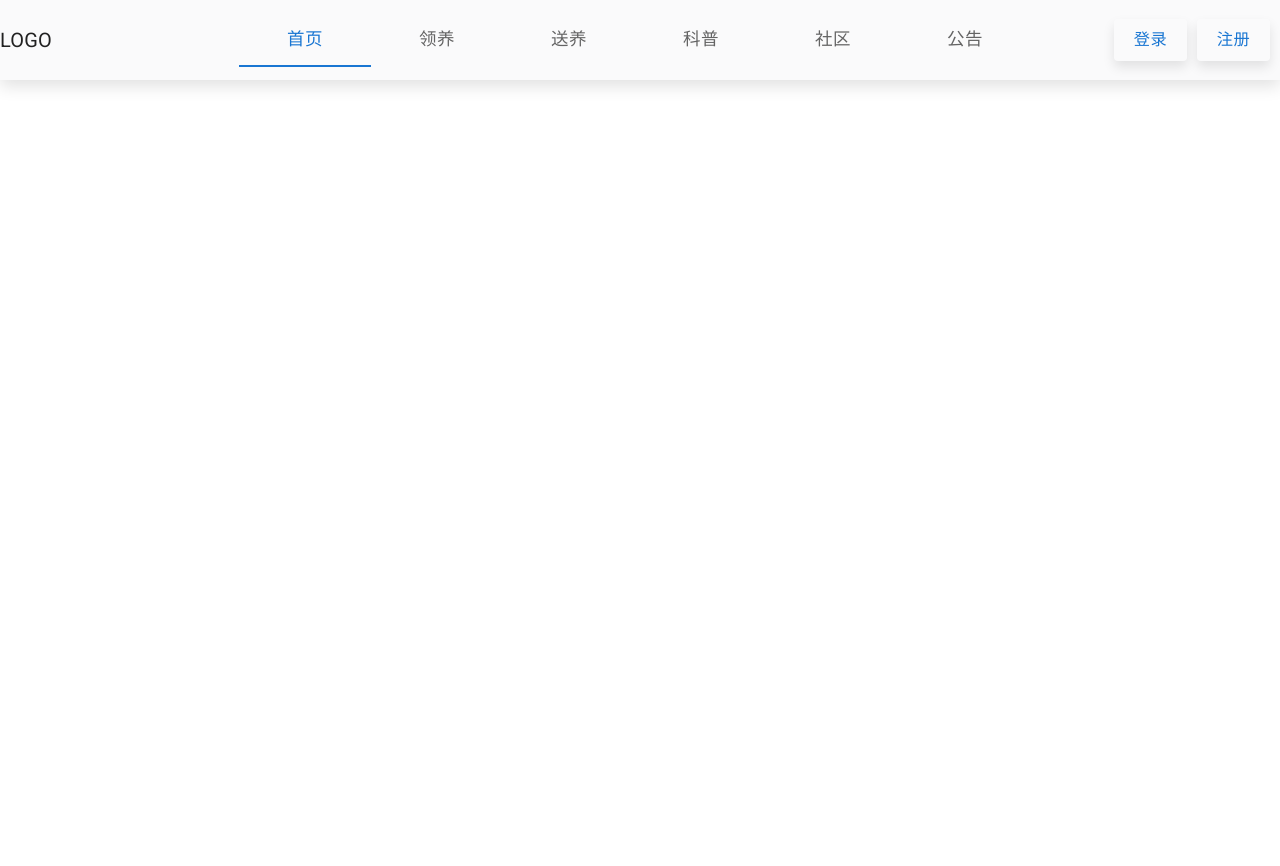
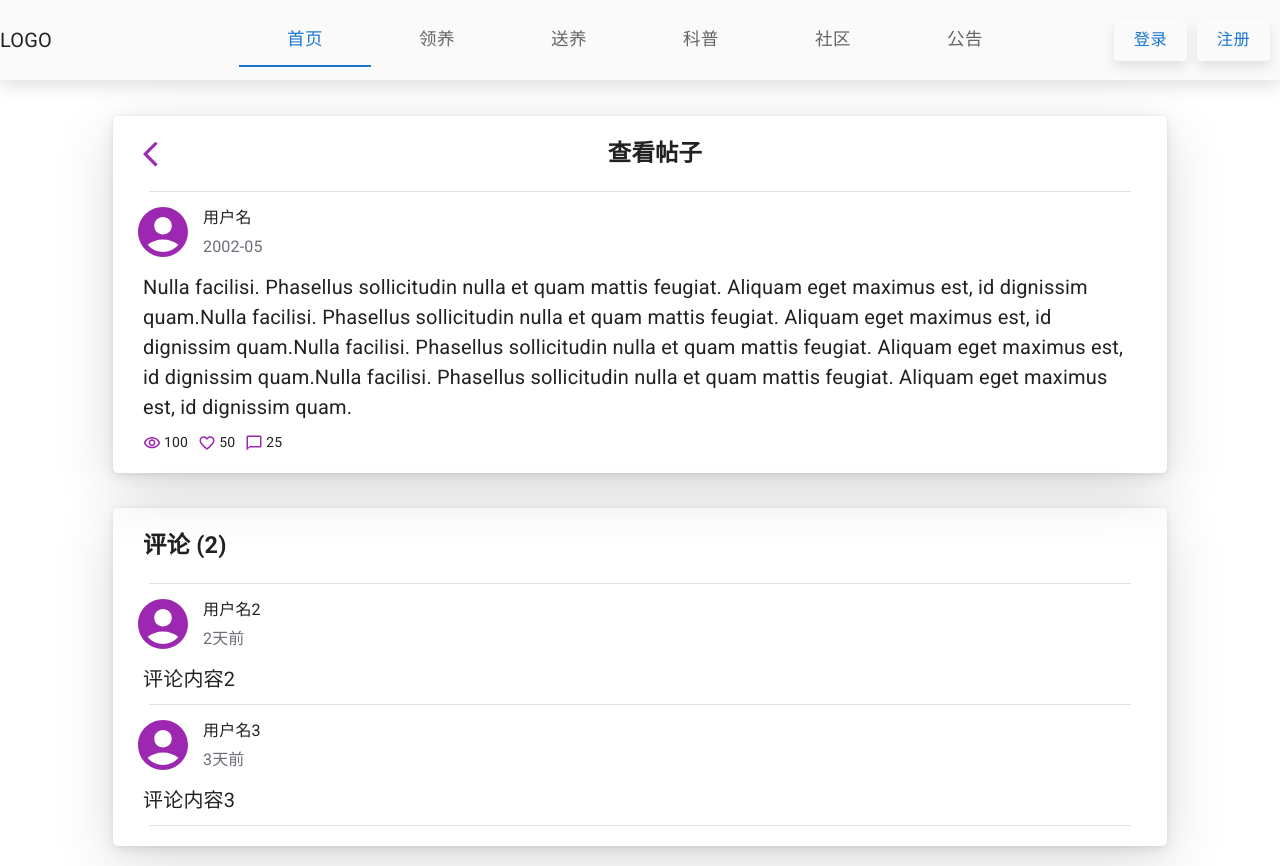
Before and after one commit to SENA-SE/pet-web, a React (Create React App) app: page /community/22 in a window 1280 px wide. Before the commit the page ends 800 px from the top, so only its background shows below. Built offline with nearby package versions, Linux system fonts and the light colour scheme.

Commit message:
commit: postDetail

```diff
--- a/src/App.js
+++ b/src/App.js
@@ -12,6 +12,7 @@ import Adoption from "./Pages/Adoption";
 import Navbar from "./Components/Navbar";
 import PetDetail from "./Pages/PetDetail";
 import Community from "./Pages/Community";
+import PostDetail from "./Pages/PostDetail"
 export default function App() {
   return (
     <>
@@ -26,6 +27,8 @@ export default function App() {
           <Route path="/adoption" element={<Adoption />}></Route>
           <Route path="/adoption/:id" element={<PetDetail />}></Route>
           <Route path="/community" element={<Community />}></Route>
+          <Route path="/community/:id" element={<PostDetail />}></Route>
+
 
           {/* <Route path="/products/:category" element={<ProductList />}></Route>
     <Route path="/product/:id" element={<SingleProduct />}></Route>
--- /dev/null
+++ b/src/Components/Common/Header.jsx
@@ -0,0 +1,25 @@
+import React from 'react'
+import styled from 'styled-components'
+import ArrowBackIosIcon from '@mui/icons-material/ArrowBackIos';
+// import Divider from '@mui/material/Divider';
+
+const Container = styled.div`
+    position: relative;
+    margin: 0 10px 10px 10px;
+    display: flex;
+    justify-content: space-between;
+    align-items: center;
+`
+function Header({title="title", children, back, ...rest}) {
+  return (
+    <Container {...rest}>
+{   back&&                         <ArrowBackIosIcon color="secondary" sx={{ cursor: 'pointer', fontSize: 30 }} />
+}
+                    <h3>{title}</h3>
+                    {children}
+        </Container>
+
+  )
+}
+
+export default Header
--- a/src/Components/Common/Paragraph.jsx
+++ b/src/Components/Common/Paragraph.jsx
@@ -1,6 +1,7 @@
 import styled, { css } from 'styled-components';
 import { useState } from 'react';
 import { useWindowSize } from '../../util/useWindowSize';
+import ViewInfo from './ViewInfo';
 const Container = styled.div`
     display: flex;
     flex-direction: column;
@@ -18,17 +19,23 @@ const StyledParagraph = styled.span`
         `
     };
 `;
+const Bottom = styled.div`
+    display: flex;
+    align-items: center;
+    justify-content: ${({info}) => info? "space-between" : "flex-end"};
+    height: 40px;
+`
 const Expand = styled.span`
     color: ${({ theme }) => theme.palette.primary.main};
     cursor: pointer;
     align-self: flex-end;
-    margin: 10px 10px 0 10px;
+    // margin: 10px 10px 0 10px;
     user-select: none;
 
 `;
 
 
-function Paragraph({ children, ...rest }) {
+function Paragraph({ info, children, ...rest }) {
     const [status, setStatus] = useState({ ellipsis: true, });
     const handleExpand = () => {
         setStatus({ ...status, ellipsis: !status.ellipsis })
@@ -42,10 +49,13 @@ function Paragraph({ children, ...rest }) {
             <StyledParagraph as="p" status={status} {...rest}>
                 {children}
             </StyledParagraph>
-            {children.length > maxWord && (status.ellipsis ? <Expand status={status} onClick={handleExpand}>展开</Expand>
+            <Bottom info={info}>
+                {info && <ViewInfo data={info} style={{marginTop: '10px'}}/>}
+                {children.length > maxWord && (status.ellipsis ? <Expand status={status} onClick={handleExpand}>展开</Expand>
                 :
                 <Expand status={status} onClick={handleExpand}>收回</Expand>)
             }
+            </Bottom>
         </Container>
     );
 }
--- /dev/null
+++ b/src/Components/Common/ViewInfo.jsx
@@ -0,0 +1,40 @@
+import React from 'react'
+import styled from 'styled-components'
+import VisibilityOutlinedIcon from '@mui/icons-material/VisibilityOutlined';
+import FavoriteBorderOutlinedIcon from '@mui/icons-material/FavoriteBorderOutlined';
+import ChatBubbleOutlineIcon from '@mui/icons-material/ChatBubbleOutline';
+
+const Container = styled.div`
+    display: flex;
+    justify-content: center;
+    align-items: center;
+    gap: 10px;
+    user-select: none;
+`
+const Wrapper = styled.div`
+    display: flex;
+    justify-content: center;
+    align-items: center;
+    font-size: 14px;
+    gap: 3px;
+`
+function ViewInfo({data={read: 100, favorite: 50, comment: 25}, ...rest}) {
+  return (
+    <Container {...rest}>
+        <Wrapper>
+            <VisibilityOutlinedIcon color="secondary" sx={{fontSize: 18}}/>
+            <span>{data.read}</span>
+        </Wrapper>
+        <Wrapper>
+            <FavoriteBorderOutlinedIcon color="secondary" sx={{fontSize: 18}}/>
+            <span>{data.favorite}</span>
+        </Wrapper>
+        <Wrapper>
+            <ChatBubbleOutlineIcon color="secondary" sx={{fontSize: 18}}/>
+            <span>{data.comment}</span>
+        </Wrapper>
+    </Container>
+  )
+}
+
+export default ViewInfo
--- a/src/Pages/PetDetail.jsx
+++ b/src/Pages/PetDetail.jsx
@@ -11,6 +11,7 @@ import AccountCircleIcon from '@mui/icons-material/AccountCircle';
 import LocationOnOutlinedIcon from '@mui/icons-material/LocationOnOutlined';
 import Carousel from '../Components/Common/Carousel'
 import InfoForm from '../Components/InfoForm'
+import Header from '../Components/Common/Header'
 const Container = styled.div`
     width: 100%;
     padding: 20px;
@@ -20,12 +21,12 @@ const Container = styled.div`
     align-items: center;
     justify-content: center;
 `
-const Header = styled.div`
-    padding:0 10px 15px 10px;
-    display: flex;
-    justify-content: space-between;
-    align-items: center;
-`
+// const Header = styled.div`
+//     margin: 0 10px 15px 10px;
+//     display: flex;
+//     justify-content: space-between;
+//     align-items: center;
+// `
 const InfoContainer = styled.div`
     display: flex;
     flex-direction: column;
@@ -88,11 +89,14 @@ function PetDetail({ data = {
     return (
         <Container>
             <MainContainer>
-                <Header>
+                {/* <Header>
                     <ArrowBackIosIcon sx={{ cursor: 'pointer' }} />
                     <h2>{data.name}</h2>
                     <FavoriteIcon sx={{ cursor: 'pointer' }} />
 
+                </Header> */}
+                <Header title={data.name} back>
+                    <FavoriteIcon sx={{ cursor: 'pointer' }} />
                 </Header>
                 <Divider variant="middle" sx={{ marginBottom: "15px" }} />
                 <Carousel />
--- /dev/null
+++ b/src/Pages/PostDetail.jsx
@@ -0,0 +1,113 @@
+import React from 'react'
+import MainContainer from '../Components/Common/MainContainer'
+import { Link } from 'react-router-dom';
+import styled from 'styled-components'
+import Divider from '@mui/material/Divider';
+import FilterHeader from '../Components/FilterHeader';
+import PostName from '../Components/Common/PostInfo';
+import Paragraph from '../Components/Common/Paragraph';
+import Pagination from '../Components/Common/Pagination';
+import TextArea from '../Components/Common/TextArea';
+import Selector from '../Components/Common/Selector';
+import Button from '../Components/Common/Button';
+import ArrowBackIosIcon from '@mui/icons-material/ArrowBackIos';
+import Header from '../Components/Common/Header';
+import PostInfo from '../Components/Common/PostInfo';
+import ViewInfo from '../Components/Common/ViewInfo';
+const Container = styled.div`
+    width: 100%;
+    padding: 20px;
+    margin-top: 12vh;
+    display: flex;
+    flex-direction: column;
+    align-items: center;
+    justify-content: center;
+    gap: 35px;
+`
+const Wrapper = styled.div`
+    display: flex;
+    flex-direction: column;
+    gap: 10px;
+
+    p {
+        padding:0 10px;
+    }
+`
+
+const Comment = ({comment}) => {
+
+    return(
+        <Wrapper>
+                <PostInfo data={{user: comment.user, createdAt: comment.createdAt}}/>
+                <p>{comment.content}</p>
+                <Divider variant="middle"  />
+
+        </Wrapper>
+    )
+}
+// const Header = styled.div`
+//     position: relative;
+//     margin: 0 10px 15px 10px;
+//     display: flex;
+//     align-items: center;
+//     justify-content: center;
+// `
+
+//发送请求请求data
+
+function PostDetail({post={
+    user: "用户名",
+    createdAt: "2002-05",
+    content: "Nulla facilisi. Phasellus sollicitudin nulla et quam mattis feugiat. Aliquam eget maximus est, id dignissim quam.Nulla facilisi. Phasellus sollicitudin nulla et quam mattis feugiat. Aliquam eget maximus est, id dignissim quam.Nulla facilisi. Phasellus sollicitudin nulla et quam mattis feugiat. Aliquam eget maximus est, id dignissim quam.Nulla facilisi. Phasellus sollicitudin nulla et quam mattis feugiat. Aliquam eget maximus est, id dignissim quam.",
+
+    read: 100,
+    favorite: 50,
+    comment: 25,
+    tag: "#提问求助",
+    id: "222",
+    comments:[
+        {
+            user:"用户名2",
+            createdAt:"2天前",
+            content:"评论内容2"
+        },
+        {
+            user:"用户名3",
+            createdAt:"3天前",
+            content:"评论内容3"
+        }
+    ]
+}}) {
+  return (
+    <Container>
+            <MainContainer >
+        <Wrapper>
+        <Header title={"查看帖子"} back>
+                <div></div>
+                </Header>
+                <Divider variant="middle"  />
+                <PostInfo data={{user: post.user, createdAt: post.createdAt}}/>
+                <p>{post.content}</p>
+                <ViewInfo
+                data={{read: post.read, favorite: post.favorite, comment: post.comment}}
+                style={{alignSelf: 'flex-start', marginLeft: '10px'}}
+                />
+        </Wrapper>
+    </MainContainer>
+    <MainContainer>
+        <Wrapper>
+            <Header title={`评论 (${post.comments.length})`}>
+            </Header>
+            <Divider variant="middle"  />
+
+
+        {post.comments.map(item=>
+            <Comment comment={item}/>
+            )}
+                    </Wrapper>
+    </MainContainer>
+    </Container>
+  )
+}
+
+export default PostDetail
```
Also changed, not shown: src/Pages/Community.jsx (+68 -52 lines), src/Pages/temp.jsx (added, +33 -0 lines), src/Components/Common/PostInfo.jsx (renamed from src/Components/Common/PostName.jsx).
